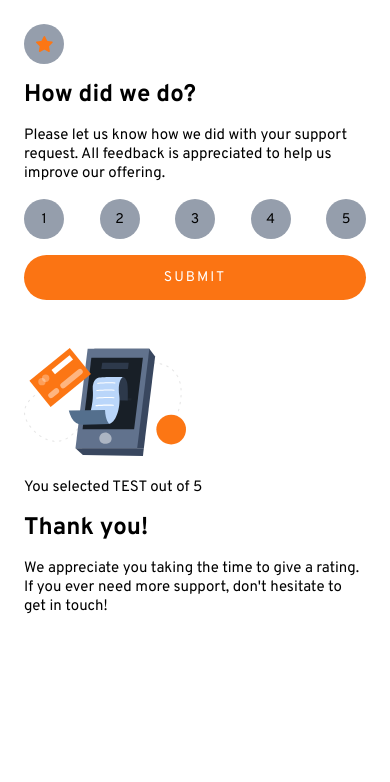
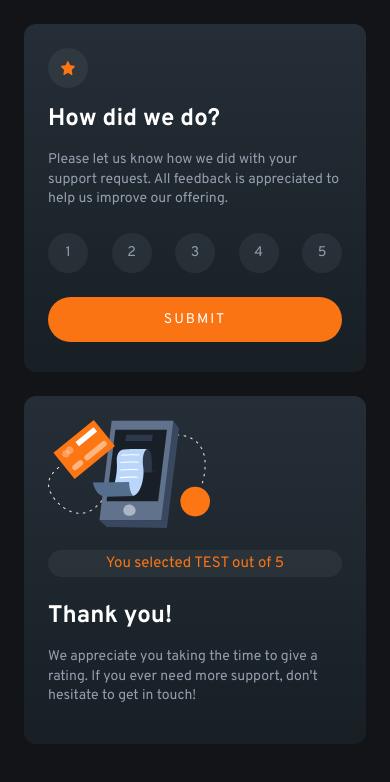
Before and after one commit to Scott1UP/interactive-rating, a plain HTML site: page index.html in a window 390 px wide. Drawn offline with Linux system fonts and the light colour scheme.

Commit message:
Mobile and UI added. JS next.

```diff
--- a/styles.css
+++ b/styles.css
@@ -17,26 +17,51 @@ html {
     font-family: 'Overpass';
 }
 
+body {
+    background-color: var(--v-dk-blue);
+}
+
 p {
     font-size: 0.938rem;
 }
 
 .disabled {
-    display: none;
+    display: none !important;
 }
 
 /* Mobile styles */
 .card {
     display: flex;
     flex-direction: column;
+    min-height: 18.75rem;
     padding: 1.5rem;
+    margin: 1.5rem;
+    border-radius: .75rem;
     gap: 1rem;
+    background-image: linear-gradient(to bottom, var(--dk-blue), hsl(206, 23%, 12%));
+}
+
+.star {
+    width: .875rem;
+    height: auto;
+}
+
+.title {
+    color: var(--white);
+}
+
+.body {
+    font-size: .875rem;
+    line-height: 1.4;
+    color: var(--lt-grey);
 }
 
 .rating-group {
     display: flex;
     flex-direction: row;
     justify-content: space-between;
+    margin-top: .5rem;
+    margin-bottom: .5rem;
 }
 
 .circle {
@@ -46,18 +71,31 @@ p {
     justify-content: center;
     align-items: center;
     border-radius: 10rem;
-    background-color: var(--lt-grey);
+    background-color: hsla(0, 0%, 100%, 0.053);
     font-size: .875rem;
+    color: var(--lt-grey);
 }
 
-.star {
-    object-fit: contain;
+.rating-selector {
+    cursor: pointer;
+}
+
+.rating-selector:hover {
+    background-color: var(--pri-orange);
+    color: var(--white);
+}
+
+.selected {
+    background-color: var(--lt-grey);
+    color: var(--white);
 }
 
 .primary-btn {
     border: none;
     outline: none;
+    cursor: pointer;
     border-radius: 10rem;
+
     background-color: var(--pri-orange);
     color: var(--white);
     padding: .875rem;
@@ -68,3 +106,32 @@ p {
     font-size: .875rem;
     letter-spacing: 2px;
 }
+
+.primary-btn:hover {
+    background-color: var(--white);
+    color: var(--pri-orange);
+}
+
+.thanks-illustration {
+    height: 6.25rem;
+    margin-bottom: .25rem;
+}
+
+.card.thanks-state {
+    align-items: center;
+    justify-content: center;
+}
+
+.user-rating {
+    display: inline-block;
+    text-align: center;
+    padding: .25rem .75rem;
+    border-radius: 10rem;
+    background-color: hsla(0, 0%, 100%, 0.053);
+    color: var(--pri-orange);
+    margin-bottom: .5rem;
+}
+
+.body.thanks-body {
+    text-align: center;
+}
```
